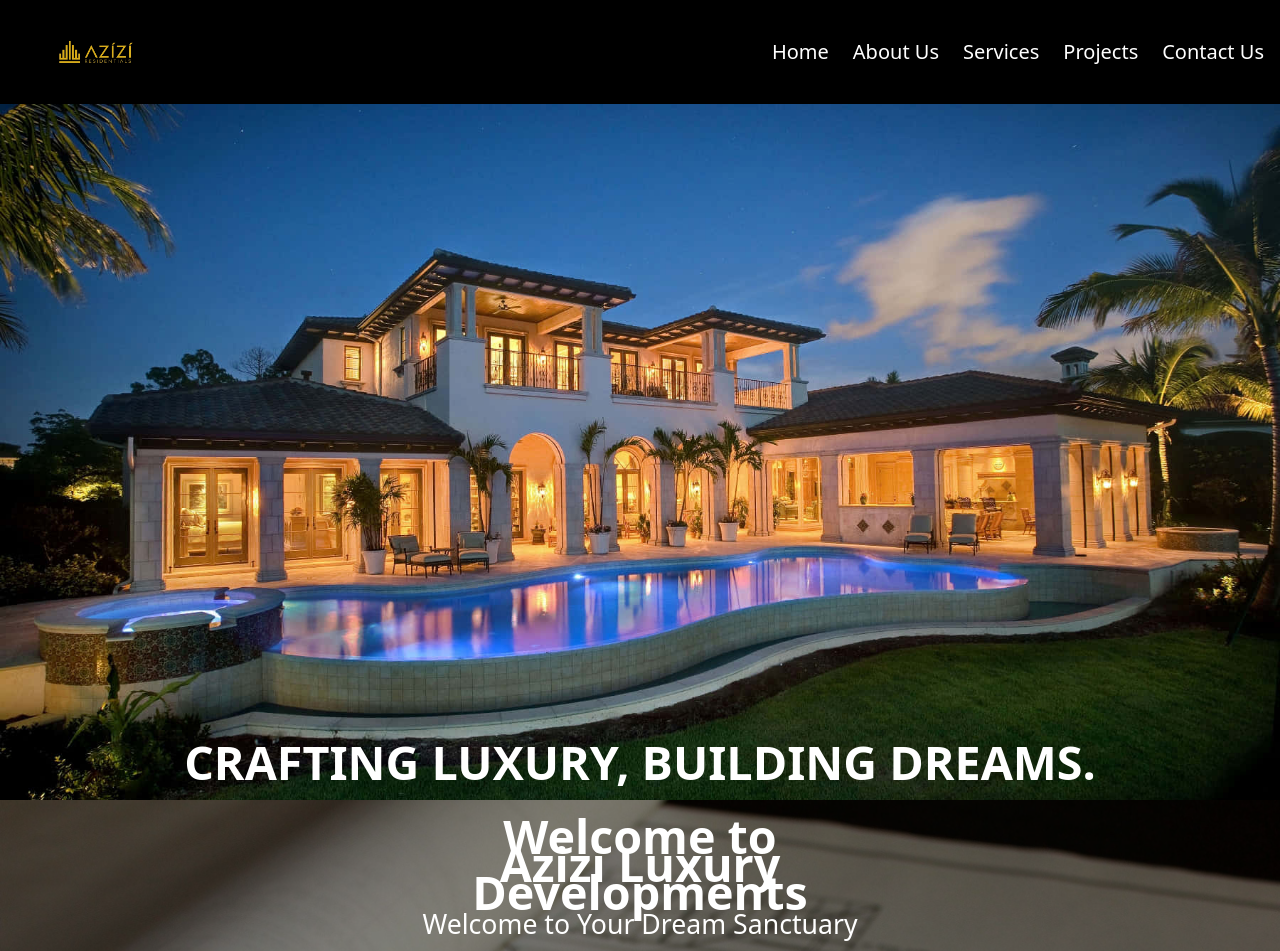
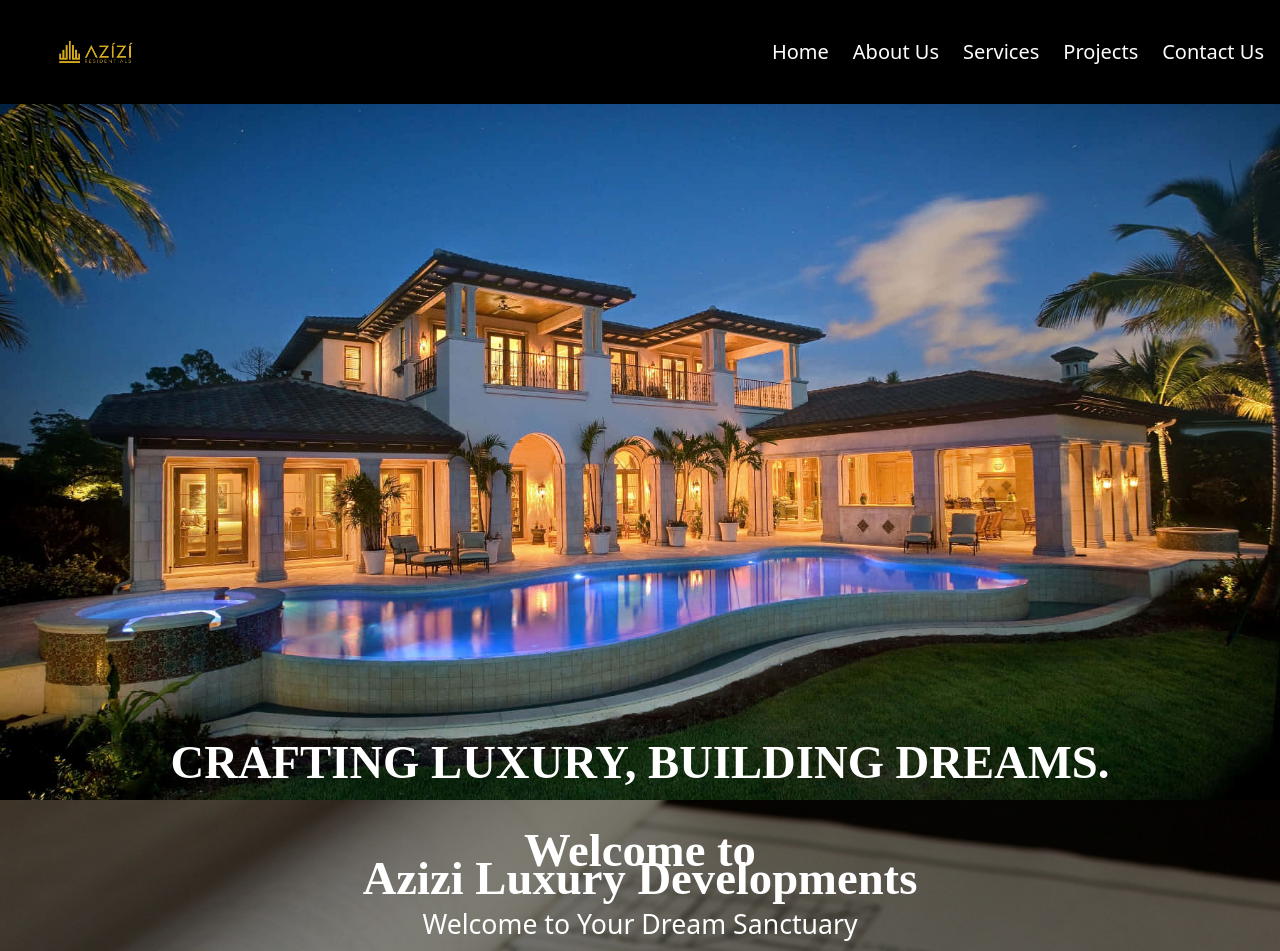
Before and after one commit to Thas94/Tailwind-Mockups, a Nuxt app: page /zizi-lux in a window 1280 px wide. Shown: the top 951 px of the page. Built offline with nearby package versions, Linux system fonts and the light colour scheme.

Commit message:
Refactored and added fonts

```diff
--- a/app/components/zizi-lux/zizi-welcome.vue
+++ b/app/components/zizi-lux/zizi-welcome.vue
@@ -3,7 +3,7 @@
         class="relative w-full h-[70vh] md:h-screen bg-center bg-cover bg-no-repeat bg-[url('/azizi/house-design.jpg')] text-white">
         <div class="flex items-center justify-center mt-0 flex-col bg-black/50">
             <div class="w-[600px] h-32 flex items-center justify-center">
-                <h2 class="text-xl md:text-[25pt] lg:text-[35pt] font-semibold text-center">Welcome to <br> Azizi Luxury
+                <h2 class="text-xl md:text-[25pt] lg:text-[35pt] font-semibold text-center font-frank">Welcome to <br> Azizi Luxury
                     Developments</h2>
             </div>
             <div class="w-[75%] h-32 flex items-center justify-center">
--- a/nuxt.config.ts
+++ b/nuxt.config.ts
@@ -2,6 +2,12 @@
 export default defineNuxtConfig({
   compatibilityDate: '2025-07-15',
   devtools: { enabled: true },
-  modules: ['@nuxtjs/tailwindcss', '@nuxt/image', '@pinia/nuxt', '@nuxt/icon'],
+  modules: [
+    '@nuxtjs/tailwindcss',
+    '@nuxt/image',
+    '@pinia/nuxt',
+    '@nuxt/icon',
+    '@nuxtjs/google-fonts'
+  ],
   css: ['~/assets/css/main.css']
 })
--- a/package.json
+++ b/package.json
@@ -12,6 +12,7 @@
   "dependencies": {
     "@nuxt/icon": "^1.15.0",
     "@nuxt/image": "^1.11.0",
+    "@nuxtjs/google-fonts": "^3.2.0",
     "@nuxtjs/tailwindcss": "^6.14.0",
     "@pinia/nuxt": "^0.11.2",
     "nuxt": "^4.0.1",
--- a/tailwind.config.js
+++ b/tailwind.config.js
@@ -6,10 +6,10 @@
       colors: {
         "menu-hover": "#AEB4A1"
       },
-      // fontFamily: {
-      //   Montserrat: "Montserrat, sans-serif",
-      //   frank: "Frank Ruhl Libre, 'serif"
-      // },
+      fontFamily: {
+        Montserrat: "Montserrat, sans-serif",
+         frank: "Frank Ruhl Libre, serif"
+      },
       container: {
         center: true,
         padding: "2rem",
```
Also changed, not shown: 1 other file (tests, documents, lock files or other folders).
